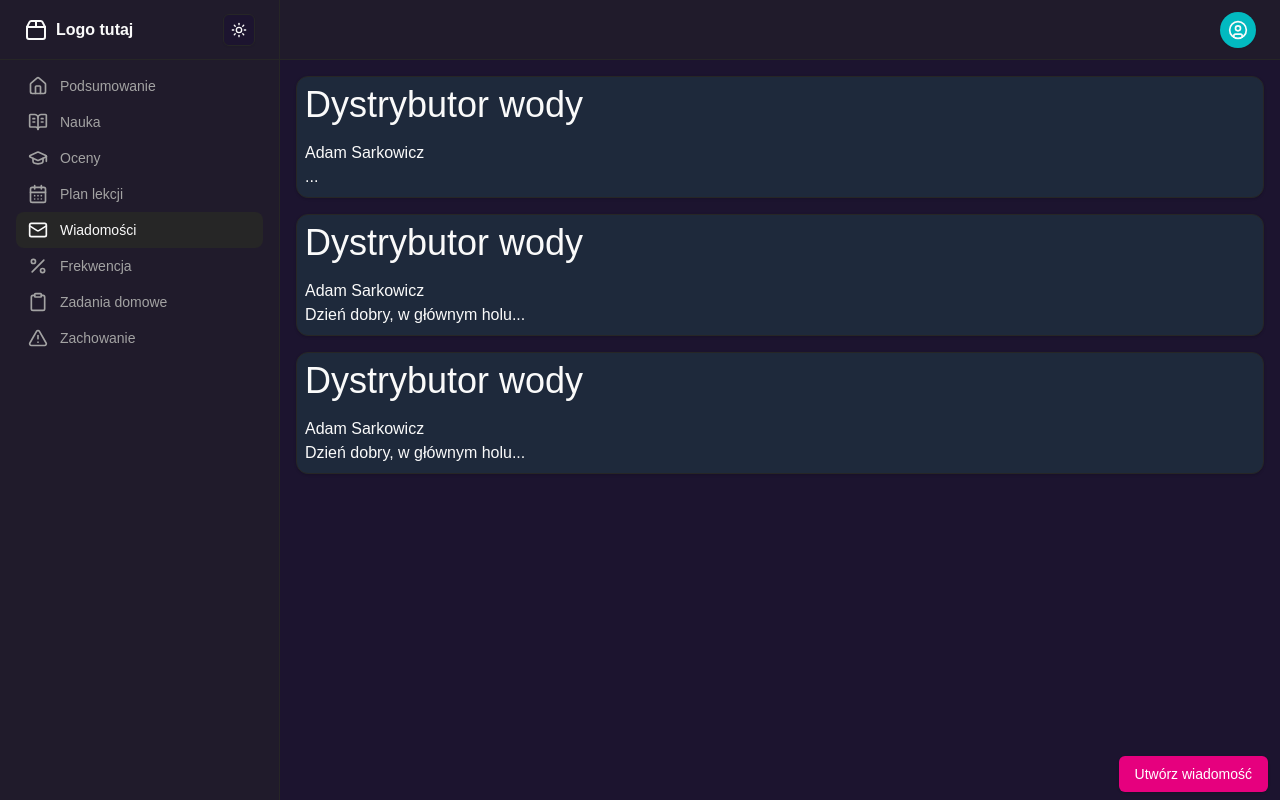
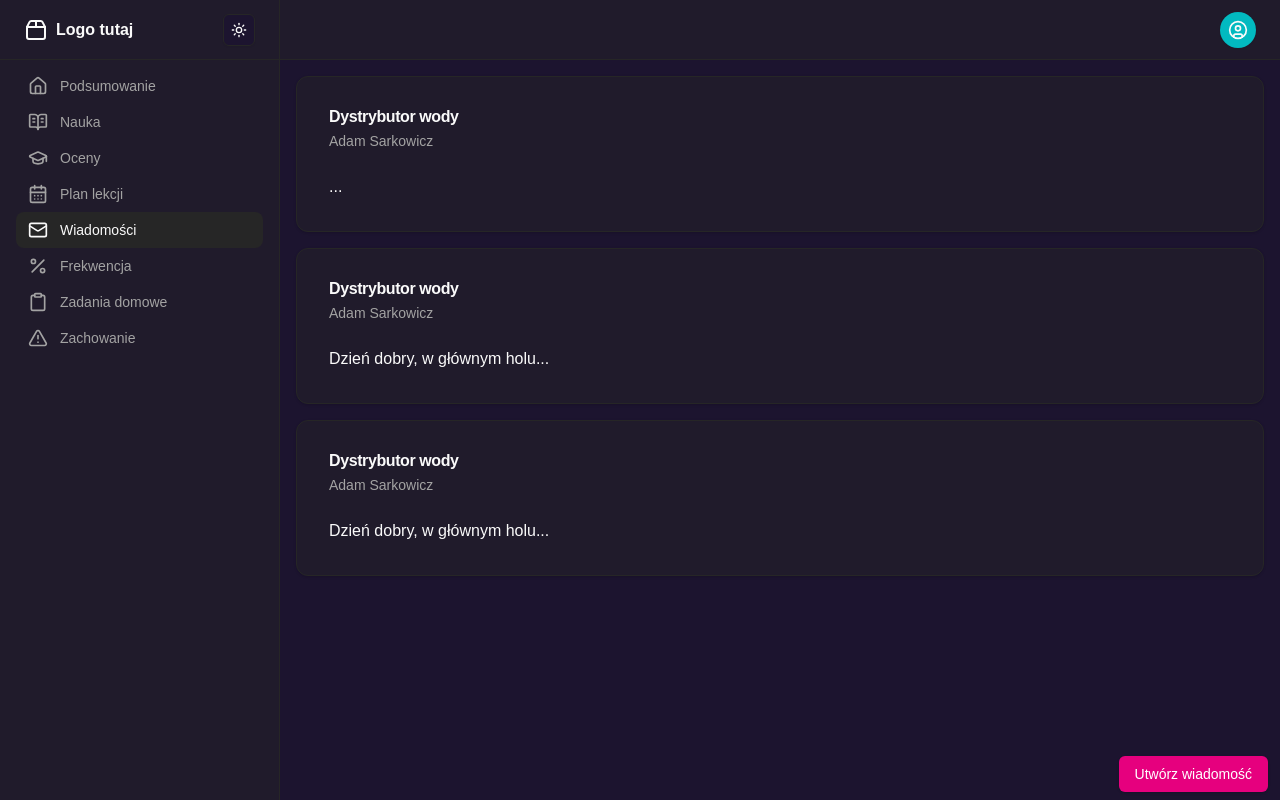
Before and after one commit to Hackyeah2024-team/frontend-mock, a Next.js app: page /student/messages in a window 1280 px wide. Built offline with nearby package versions, Linux system fonts and the light colour scheme.

Commit message:
improved messages

```diff
--- a/app/student/messages/page.tsx
+++ b/app/student/messages/page.tsx
@@ -1,7 +1,13 @@
 "use client";
 
 import { Button } from "@/components/ui/button";
-import { Card } from "@/components/ui/card";
+import {
+  Card,
+  CardDescription,
+  CardFooter,
+  CardHeader,
+  CardTitle,
+} from "@/components/ui/card";
 import {
   Dialog,
   DialogContent,
@@ -51,14 +57,18 @@ function MessageCard({ author, title, content }: Message) {
   return (
     <>
       <Card
-        className="flex flex-col bg-slate-800 p-2 rounded-xl"
+        className="flex flex-col bg-muted/40 p-2 rounded-xl"
         onClick={() => {
           setOpened(true);
         }}
       >
-        <h1 className="text-4xl">{title}</h1>
-        <p className="mt-4">{author}</p>
-        <p>{content.split(" ").slice(0, 5).join(" ")}...</p>
+        <CardHeader>
+          <CardTitle>{title}</CardTitle>
+          <CardDescription>{author}</CardDescription>
+        </CardHeader>
+        <CardFooter>
+          <p>{content.split(" ").slice(0, 5).join(" ")}...</p>
+        </CardFooter>
       </Card>
       <Dialog open={opened} onOpenChange={() => setOpened(false)}>
         <DialogContent className="max-w-4xl w-full min-h-[32rem] h-auto">
```
Also changed, not shown: 1 other file (tests, documents, lock files or other folders).
